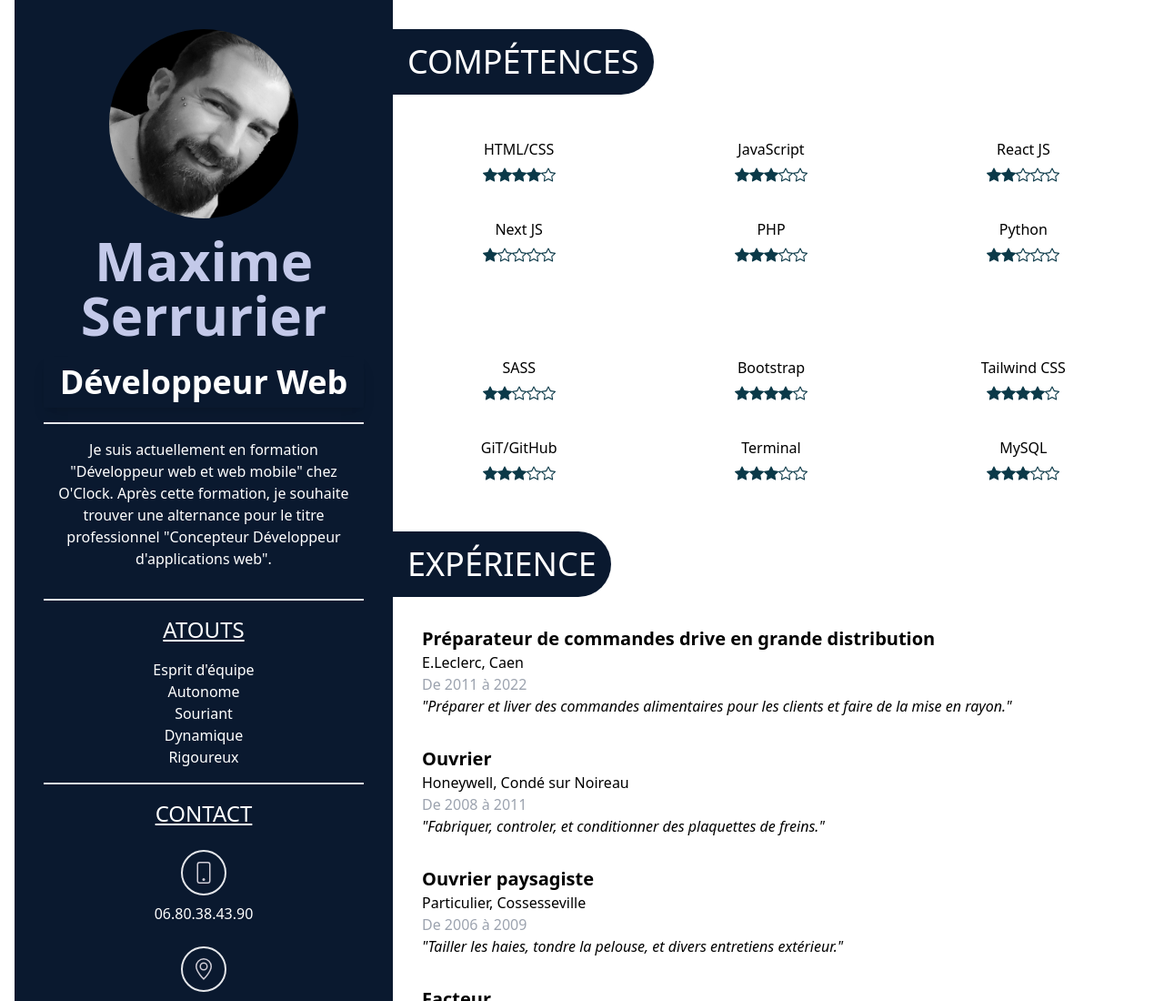
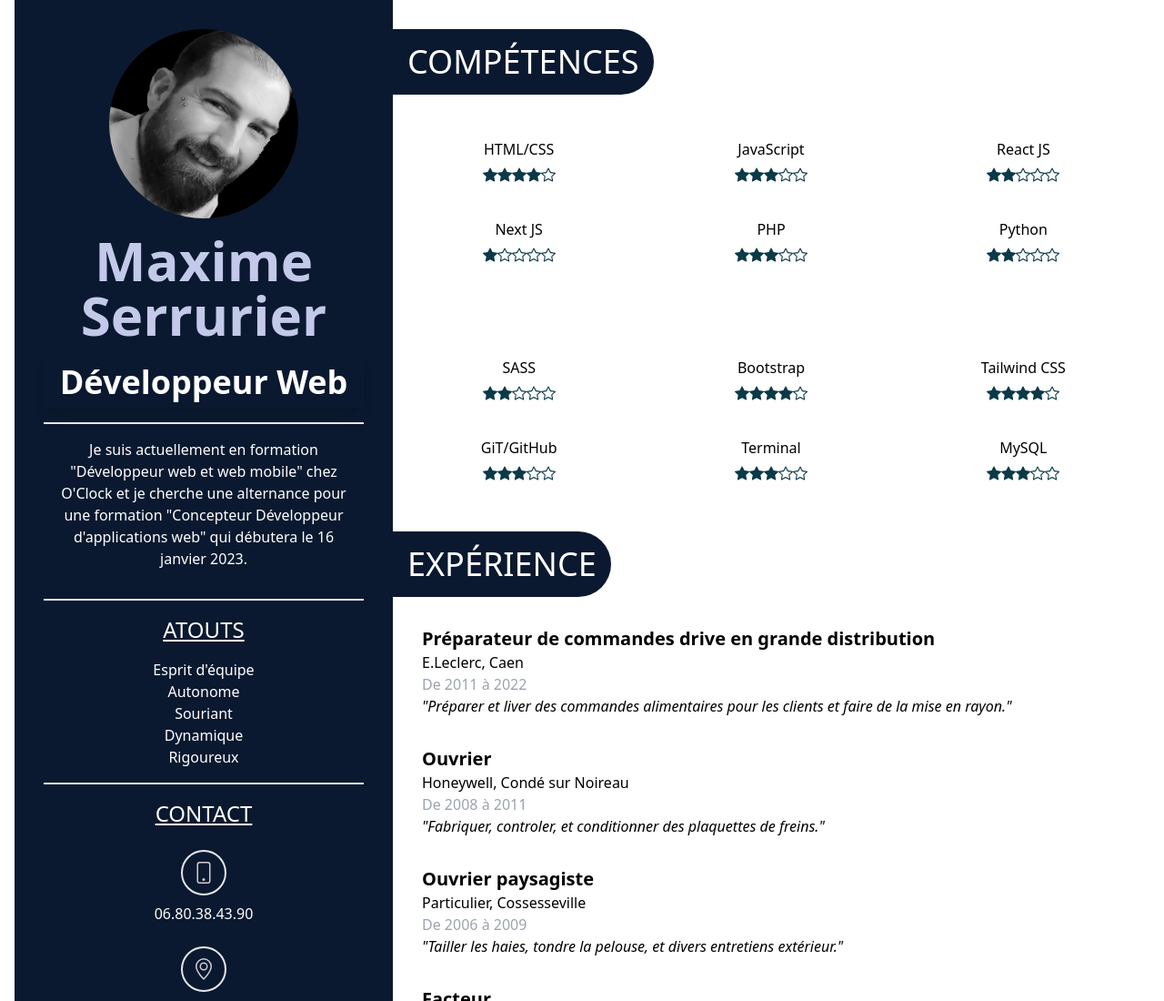
Before and after one commit to Maxime-Serrurier/maxime-serrurier.github.io, a website: page index.html in a window 1280 px wide. Shown: the top 1100 px of the page at 91% size. Drawn offline with Linux system fonts and the light colour scheme.

Commit message:
modif texte descritpion

```diff
--- a/index.html
+++ b/index.html
@@ -31,10 +31,10 @@
 
                     <p class="p-4 mt-4 border-t-2">
                         Je suis actuellement en formation "Développeur
-                        web et web mobile" chez O'Clock. Après cette
-                        formation, je souhaite trouver une alternance
-                        pour le titre professionnel "Concepteur
-                        Développeur d'applications web".
+                        web et web mobile" chez O'Clock et je cherche
+                        une alternance pour une formation "Concepteur
+                        Développeur d'applications web" qui débutera
+                        le 16 janvier 2023.
                     </p>
                 </section>
 
```
